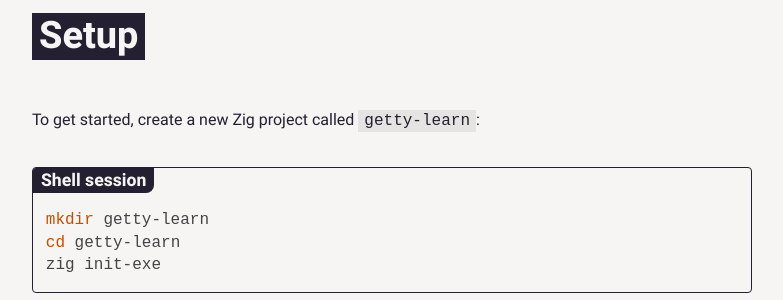
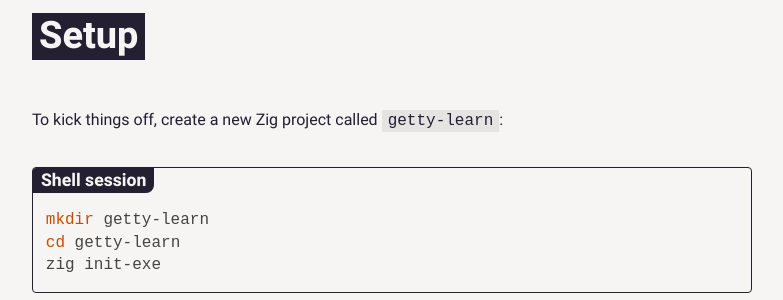
Before and after one commit to getty-zig/getty.so, a Jekyll site: the page built from pages/guide/setup.md, in a window 1280 px wide. Shown: the part 217-517 px from the top of the page, without its empty margins (248-1031 px from the left). Built offline with Jekyll 4.4.1, drawn with Linux system fonts in a browser that asks for light colours.

Commit message:
guide: Update pages

```diff
--- a/pages/guide/setup.md
+++ b/pages/guide/setup.md
@@ -8,7 +8,7 @@ SPDX-License-Identifier: LGPL-2.1-or-later
 
 # Setup
 
-To get started, create a new Zig project called `getty-learn`:
+To kick things off, create a new Zig project called `getty-learn`:
 
 {% label Shell session %}
 {% highlight sh %}
```
